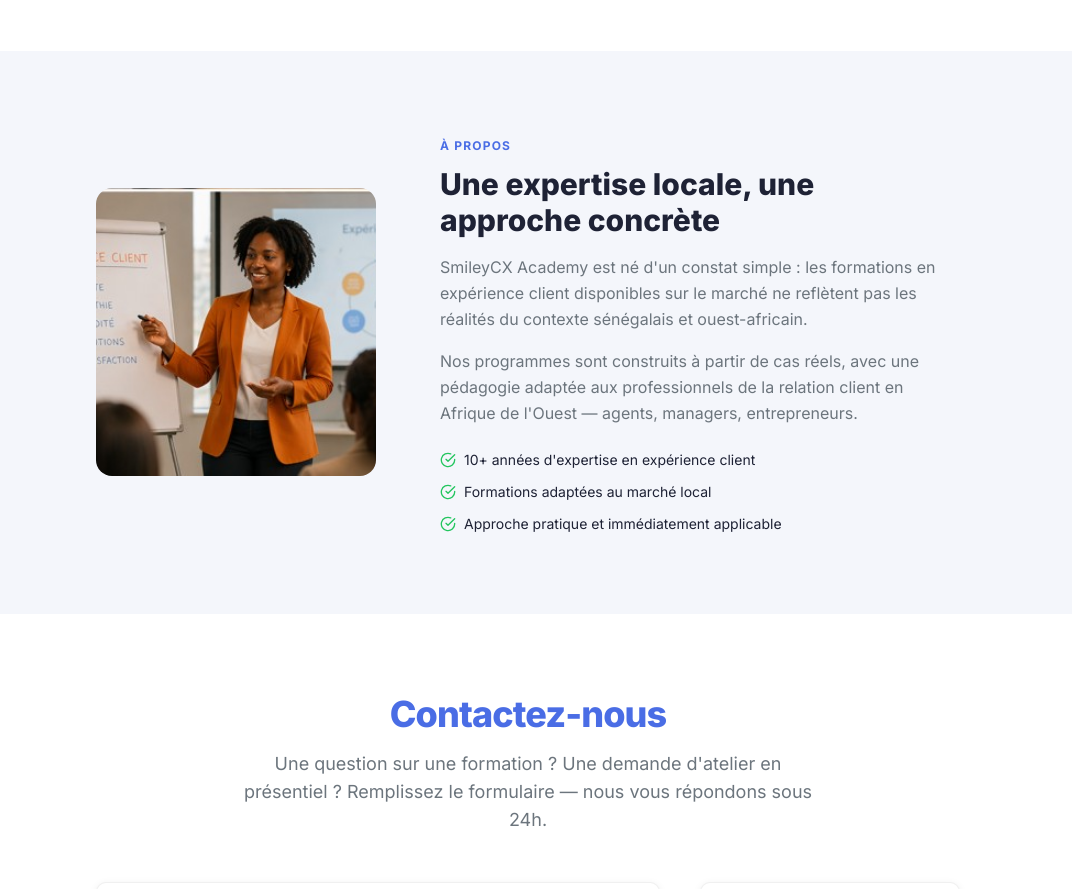
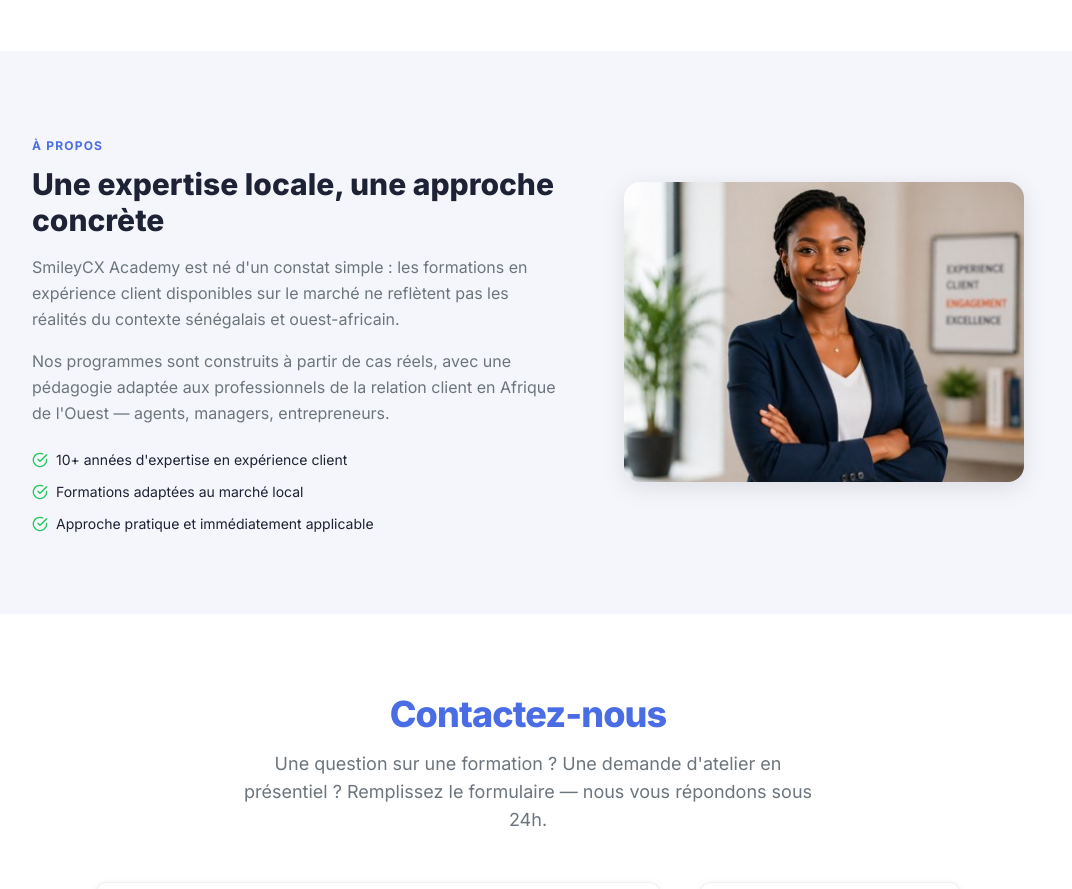
Before and after one commit to seckbara23-cmyk/SmileyCX-platform, a Next.js app: page / in a window 1280 px wide. Shown: the part 1860-2749 px from the top of the page, without its empty margins (112-1184 px from the left). Built offline with nearby package versions, Linux system fonts and the light colour scheme; no server answers; the database is empty.

Commit message:
Update SmileyCX platform

```diff
--- a/app/page.tsx
+++ b/app/page.tsx
@@ -210,23 +210,11 @@ export default async function HomePage() {
 
         {/* ── À propos ──────────────────────────────────────────────────── */}
         <section id="a-propos" className="cx-section bg-light">
-          <div className="cx-container max-w-4xl">
-            <div className="grid md:grid-cols-[280px_1fr] gap-10 lg:gap-16 items-center">
+          <div className="cx-container max-w-5xl">
+            <div className="flex flex-col md:flex-row gap-10 lg:gap-16 items-center">
 
-              {/* Photo */}
-              <div className="mx-auto md:mx-0">
-                <div className="relative w-56 h-56 md:w-full md:h-72 rounded-2xl overflow-hidden">
-                  <Image
-                    src="/images/Picture5.jpg"
-                    alt="Fondatrice SmileyCX Academy"
-                    fill
-                    className="object-cover"
-                  />
-                </div>
-              </div>
-
-              {/* Text */}
-              <div>
+              {/* Left: text */}
+              <div className="flex-1">
                 <span className="inline-block text-xs font-bold text-primary uppercase tracking-widest mb-3">
                   &Agrave; propos
                 </span>
@@ -253,6 +241,19 @@ export default async function HomePage() {
                   ))}
                 </div>
               </div>
+
+              {/* Right: photo */}
+              <div className="w-full md:w-[340px] lg:w-[400px] shrink-0">
+                <div className="relative w-full aspect-[4/3] rounded-2xl overflow-hidden shadow-md">
+                  <Image
+                    src="/images/Picture2.jpg"
+                    alt="Fondatrice SmileyCX Academy"
+                    fill
+                    className="object-cover"
+                  />
+                </div>
+              </div>
+
             </div>
           </div>
         </section>
```
Also changed, not shown: public/images/Picture2.jpg (added).
